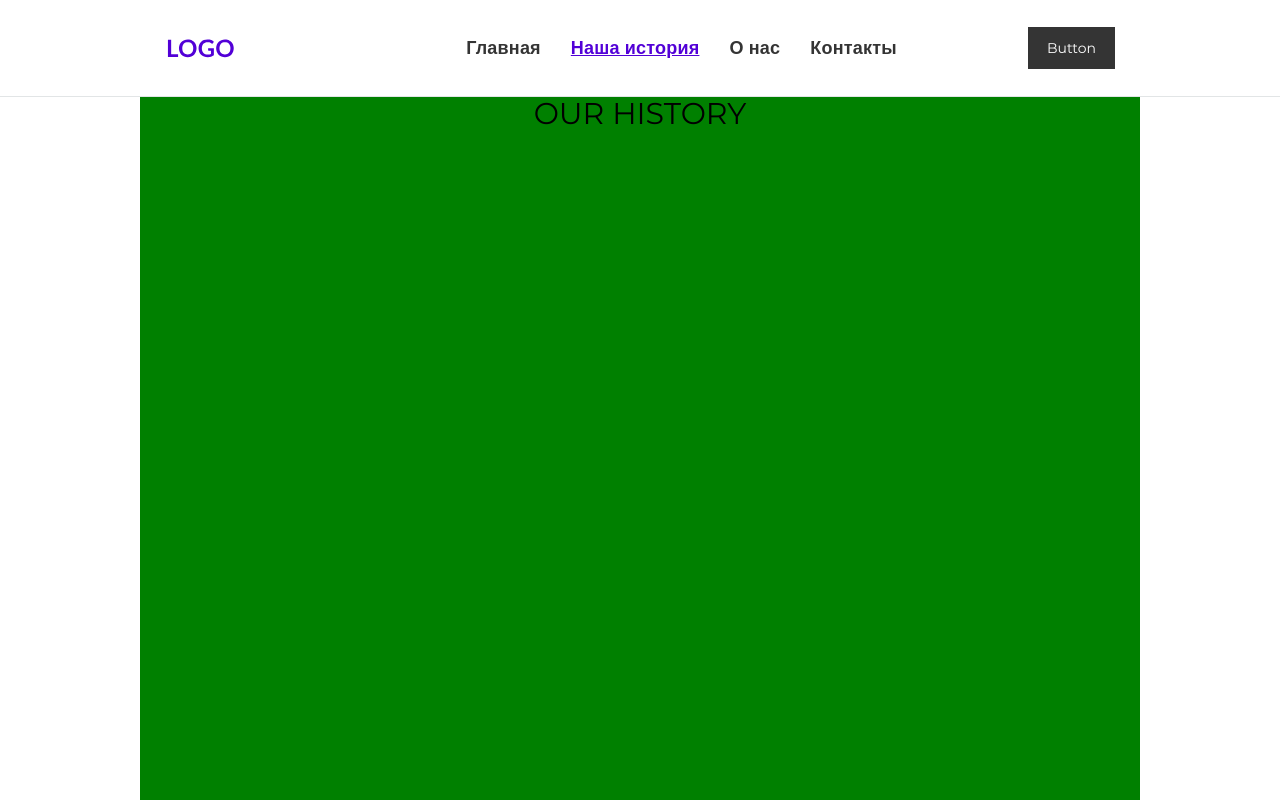
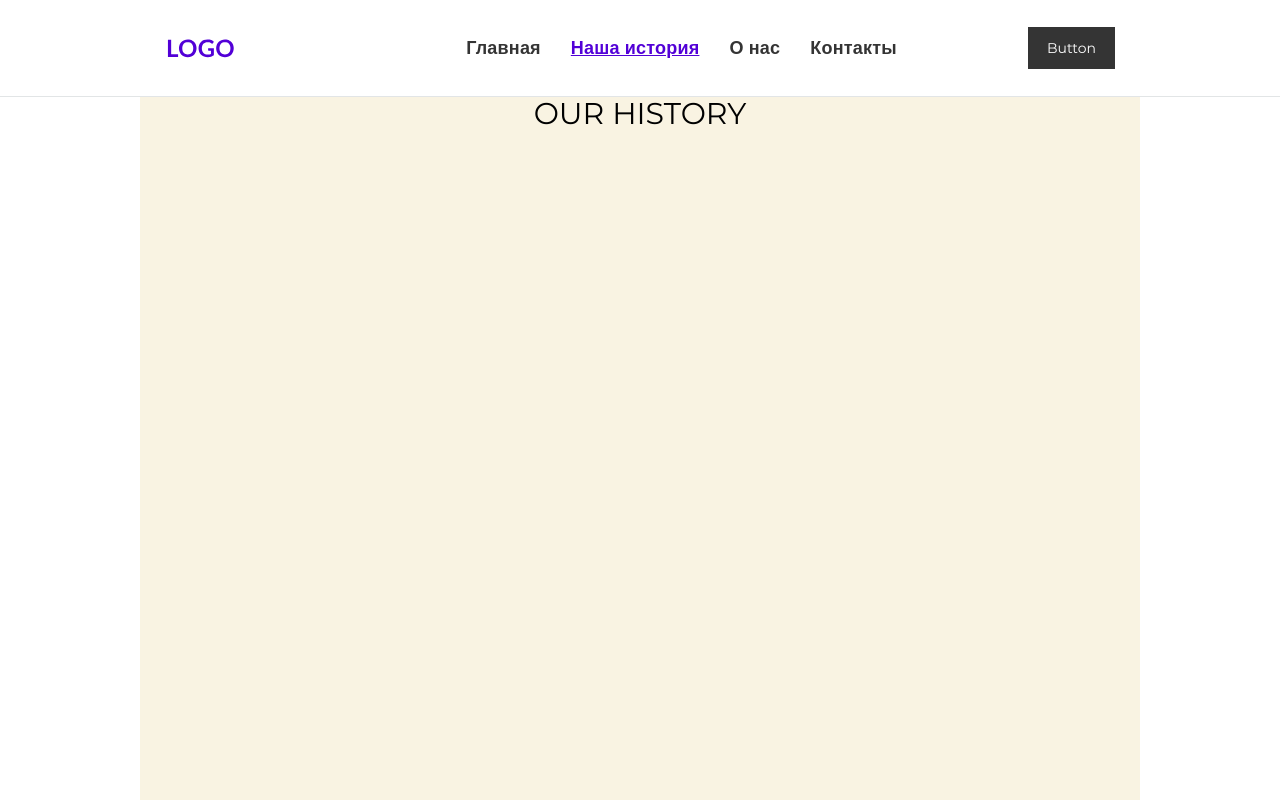
Before and after one commit to DelightVLG/talksolver, a React (Create React App) app: page /#/history in a window 1280 px wide. Shown: the top 800 px of the page. Built offline with nearby package versions, Linux system fonts and the light colour scheme.

Commit message:
changed temporary background

```diff
--- a/src/components/about/AboutUs.css
+++ b/src/components/about/AboutUs.css
@@ -1,7 +1,7 @@
 .about-temporary {
   width: 1000px;
   height: 1000px;
-  background-color: red;
+  background-color: #DCD9EE;
   text-align: center;
   font-size: 30px;
   margin: 0 auto;
--- a/src/components/contact/Contact.css
+++ b/src/components/contact/Contact.css
@@ -1,7 +1,7 @@
 .contact-temporary {
   width: 1000px;
   height: 1000px;
-  background-color: blue;
+  background-color: #EDF9E2;
   text-align: center;
   font-size: 30px;
   margin: 0 auto;
--- a/src/components/history/OurHistory.css
+++ b/src/components/history/OurHistory.css
@@ -1,7 +1,7 @@
 .history-temporary {
   width: 1000px;
   height: 1000px;
-  background-color: green;
+  background-color: #F9F3E2;
   text-align: center;
   font-size: 30px;
   margin: 0 auto;
```
